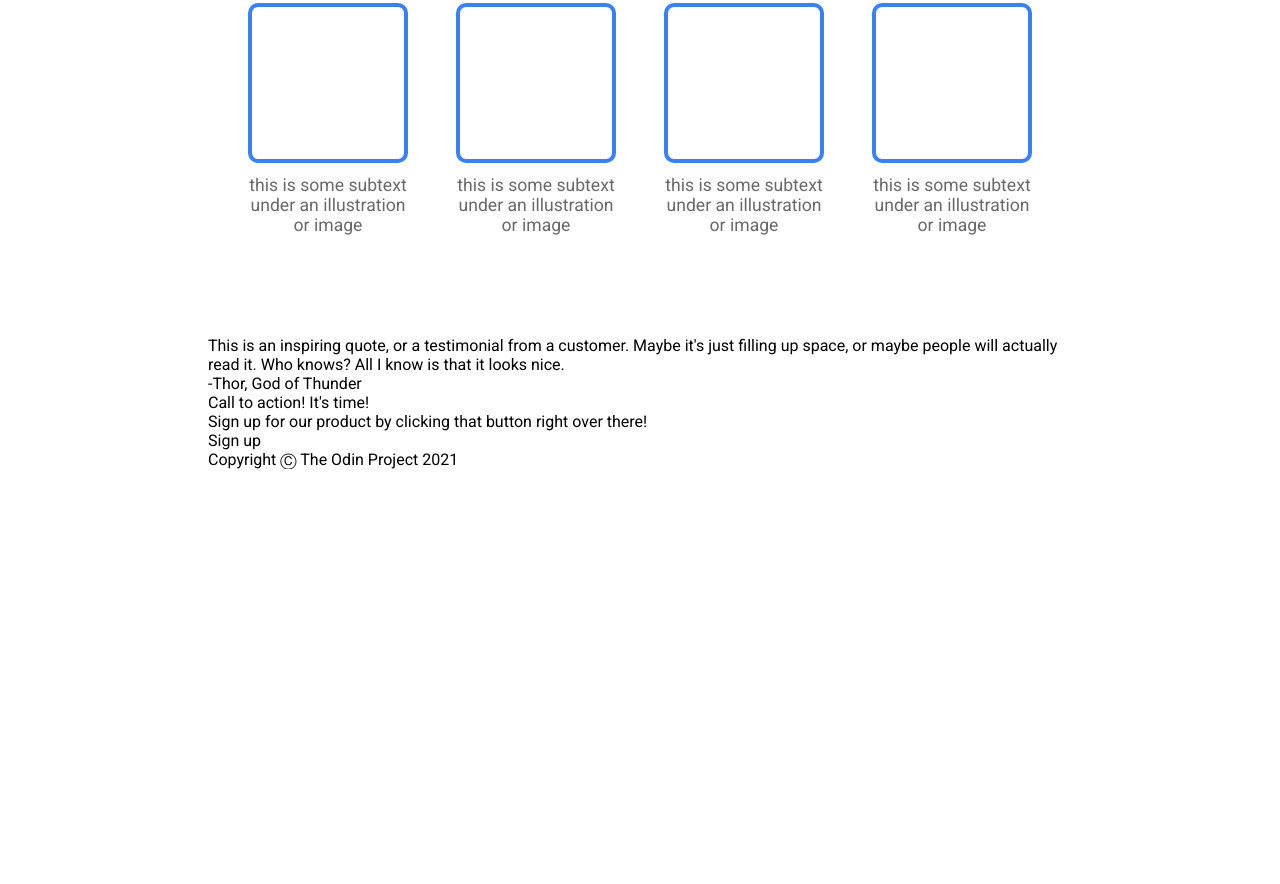
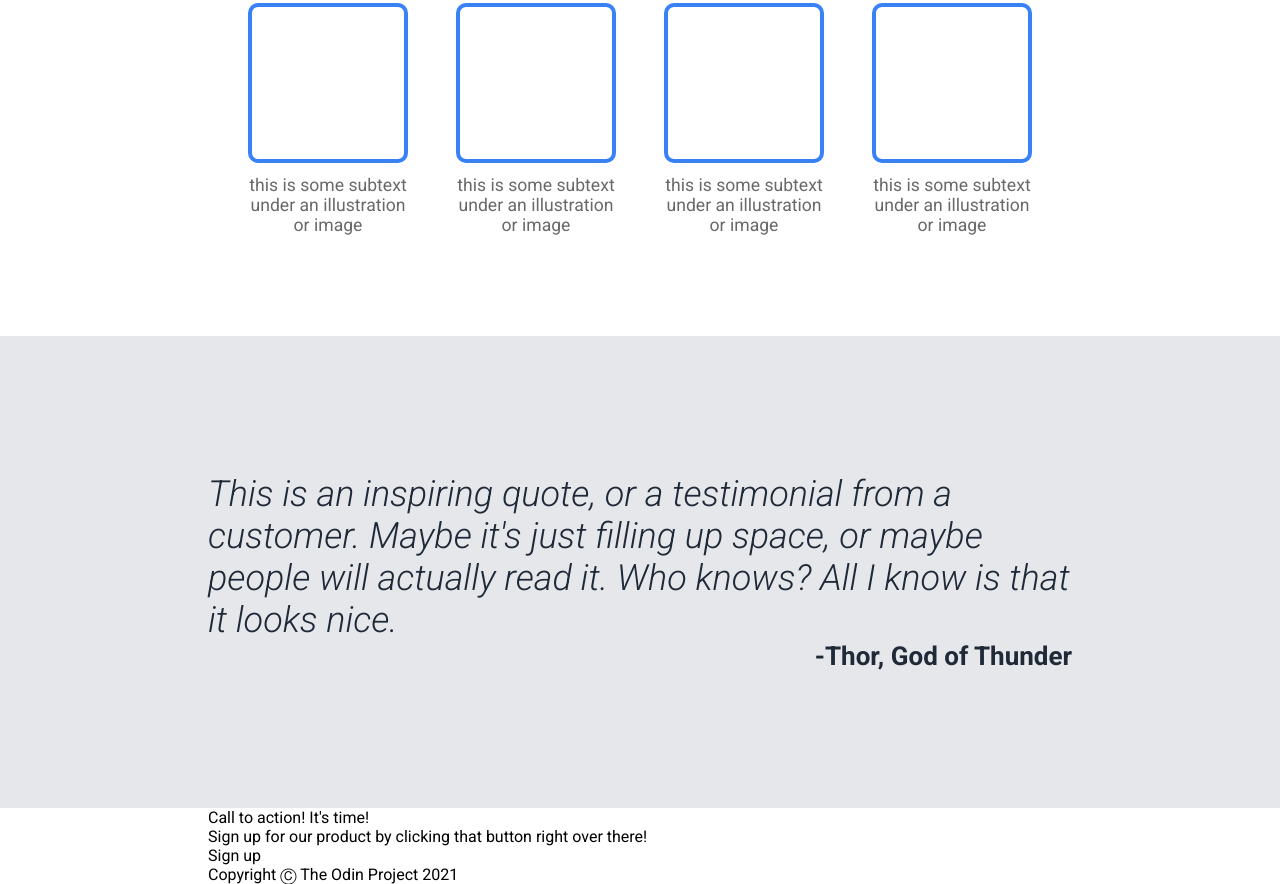
Before and after one commit to Gianath/Landing-Page-TOP, a plain HTML site: page index.html in a window 1280 px wide. Shown: the part 672-1556 px from the top of the page. Before the commit the page ends 1141 px from the top, so only its background shows below. Drawn offline with Linux system fonts and the light colour scheme.

Commit message:
Add styling for quote section

```diff
--- a/style.css
+++ b/style.css
@@ -127,3 +127,25 @@ a {
     color: rgb(105, 105, 105);
     font-size: 1.1rem;
 }
+
+.quote {
+    background-color: var(--white);
+    color: var(--darkblue);
+    height: 472px;
+    display: flex;
+    flex-direction: column;
+    justify-content: center;
+    align-items: center;
+}
+
+.quote-text {
+    font-weight: 300;
+    font-style: italic;
+    font-size: 36px;
+}
+
+.quote-name {
+    align-self: flex-end;
+    font-weight: 600;
+    font-size: 26px;
+}
```
